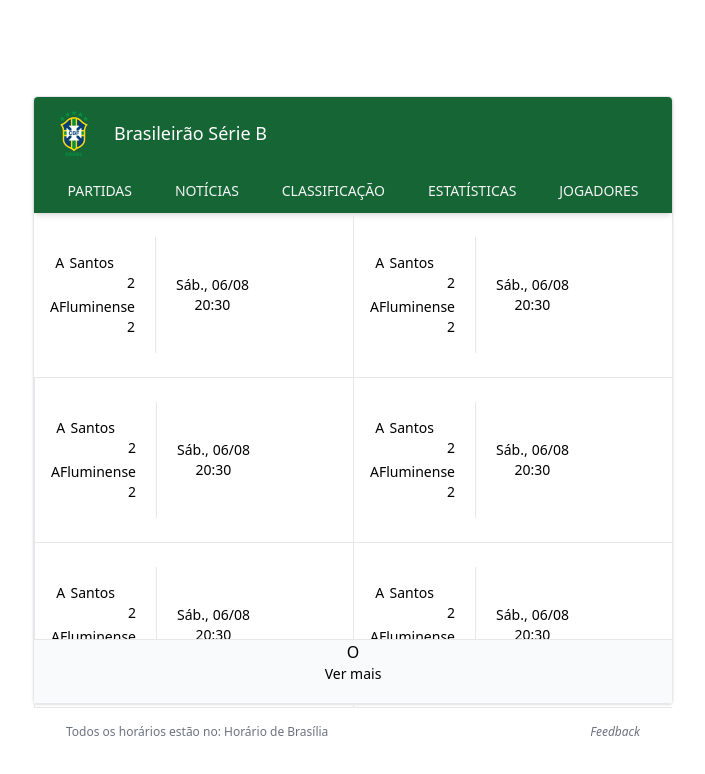
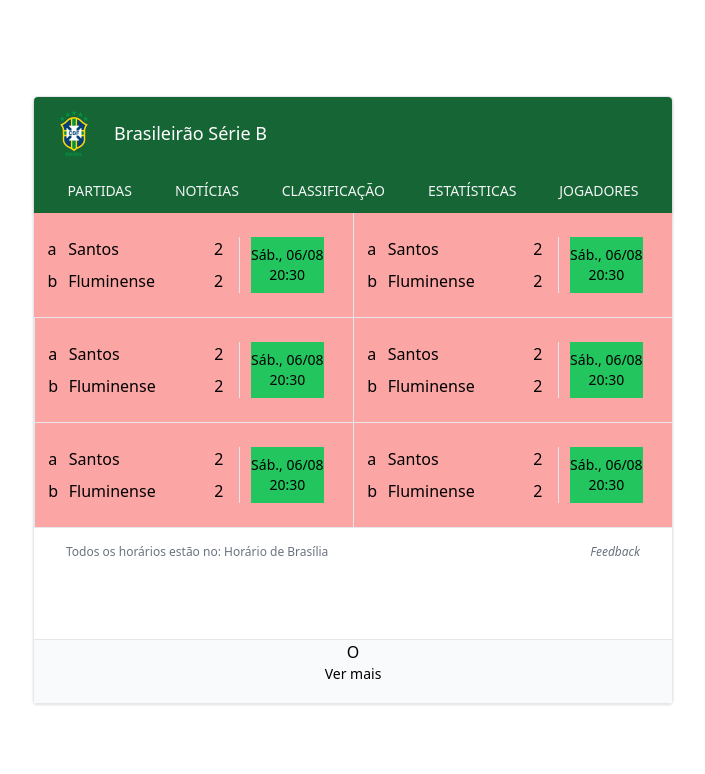
Before and after one commit to dan-vlima/brasileirao-board, a Next.js app: page / in a window 1280 px wide. Shown: the top 774 px of the page, without its empty margins (287-992 px from the left). Built offline with nearby package versions, Linux system fonts and the light colour scheme; no server answers.

Commit message:
refact: match card, now using flex

```diff
--- a/src/components/match-card.tsx
+++ b/src/components/match-card.tsx
@@ -5,26 +5,25 @@
 const MatchCard = ({}) => {
   return (
     <>
-    <Row className="pt-6 pr-6 pb-6 pl-4 border-b">
-        <GridRow amount="2" className="pr-5 border-r gap-y-1 text-sm py-4">
-          <GridColumn amount="6" className="max-w-[175px]">
-            <Text className="justify-self-center">A</Text>
-            <Text className="col-span-2">Santos</Text>
-            <Text className=" justify-self-end col-span-3">2</Text>
-          </GridColumn>
-          <GridColumn amount="6" className="max-w-[175px]">
-            <Text className="justify-self-center">A</Text>
-            <Text className="col-span-2">Fluminense</Text>
-            <Text className="justify-self-end col-span-3">2</Text>
-          </GridColumn>
-        </GridRow>
-        <Column className="text-sm pl-5 justify-center items-center">
-          <Row className="space-x-1"><Text >Sáb., </Text><Text >06/08</Text></Row>
-          <Text >20:30</Text>
+      <Row className="bg-red-300 justify-around pt-6 pr-6 pb-6 border-b pl-2">
+        <Column className="space-y-2">
+          <Text>a</Text>
+          <Text>b</Text>
+        </Column>
+        <Column className="space-y-2 pr-12">
+          <Text>Santos</Text>
+          <Text>Fluminense</Text>
+        </Column>
+        <Column className="space-y-2 border-r pr-4">
+          <Text>2</Text>
+          <Text>2</Text>
+        </Column>
+        <Column className="bg-green-500 justify-center items-center text-sm">
+          <Text>Sáb., 06/08</Text>
+          <Text>20:30</Text>
         </Column>
       </Row>
     </>
-
   );
 };
 
```
